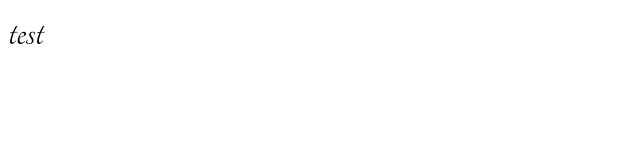
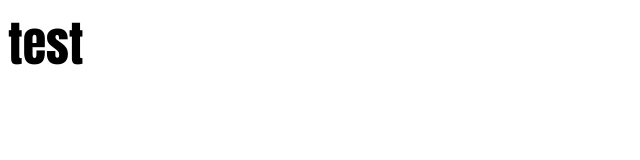
Before and after one commit to RWOLO/final_project_cs50, a plain HTML site: page index.html in a window 1280 px wide. Shown: the whole page, without its empty margins (0-640 px from the left). Drawn offline with Linux system fonts and the light colour scheme.

Commit message:
Update index.html

```diff
--- a/index.html
+++ b/index.html
@@ -2,10 +2,10 @@
 <html lang="en">
   <head>
     <meta charset="utf-8">
-    <link rel="stylesheet" href="https://fonts.googleapis.com/css?family=Tangerine">
+    <link rel="stylesheet" href="https://fonts.googleapis.com/css?family=Anton">
     <style>
       body {
-        font-family: 'Tangerine', serif;
+        font-family: 'Anton', serif;
         font-size: 48px;
       }
     </style>
```
